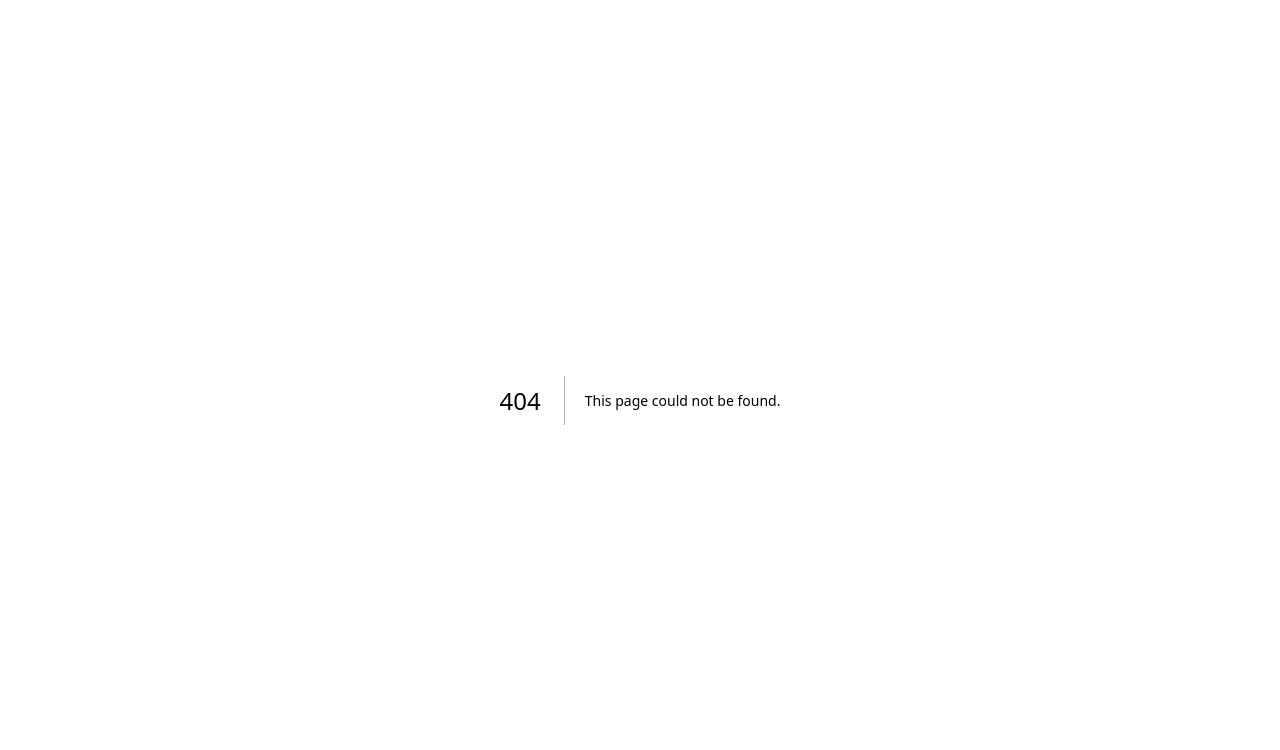
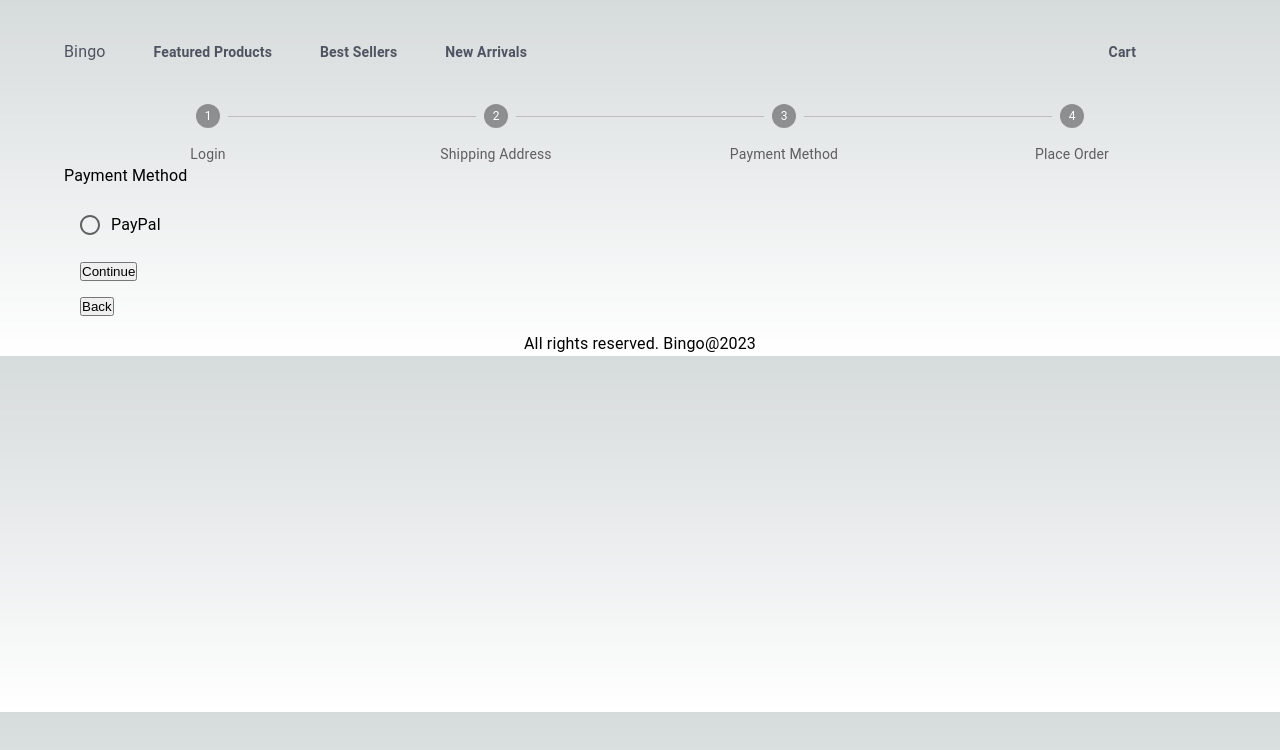
Before and after one commit to ddanieela1/ecommerce-app, a Next.js app: page /payment in a window 1280 px wide. Before the commit this address had no page. Shown: the top 750 px of the page. Built offline with nearby package versions, Linux system fonts and the light colour scheme.

Commit message:
updated payment screen

```diff
--- a/components/checkoutWizard.js
+++ b/components/checkoutWizard.js
@@ -1,7 +1,7 @@
 import { StepLabel, Stepper, Step } from '@mui/material';
 import React from 'react';
 
-export default function checkoutWizard(activeStep = 0) {
+export default function CheckoutWizard(activeStep = 0) {
   return (
     <Stepper activeStep={activeStep} alternativeLabel>
       {['Login', 'Shipping Address', 'Payment Method', 'Place Order'].map(
--- a/pages/cart.js
+++ b/pages/cart.js
@@ -1,7 +1,7 @@
 import NextLink from 'next/link';
 import Image from 'next/image';
 import React, { useContext } from 'react';
-import Layout from '@/components/layout';
+import Layout from '@/components/Layout';
 import { Store } from '@/utils/Store';
 import { useRouter } from 'next/router';
 import axios from 'axios';
--- a/pages/index.js
+++ b/pages/index.js
@@ -8,7 +8,7 @@ import Grid from '@mui/material/Grid';
 import Card from '@mui/material/Card';
 import NextLink from 'next/link';
 import axios from 'axios';
-import Layout from '../components/layout';
+import Layout from '../components/Layout';
 
 import { useContext } from 'react';
 import db from '../utils/db';
--- /dev/null
+++ b/pages/payment.js
@@ -0,0 +1,85 @@
+import Layout from '../components/Layout';
+import Cookies from 'js-cookie';
+import { useRouter } from 'next/router';
+import React, { useContext, useState, useEffect } from 'react';
+
+import { Store } from '../utils/Store';
+import CheckoutWizard from '@/components/checkoutWizard';
+import {
+  FormControlLabel,
+  List,
+  ListItem,
+  Radio,
+  RadioGroup,
+  Typography,
+} from '@mui/material';
+import { Button, FormControl } from '@mui/base';
+import { useSnackbar } from 'notistack';
+
+export default function Payment() {
+  const { enqueueSnackbar, closeSnackbar } = useSnackbar();
+  const router = useRouter();
+  const { paymentMethod, setPaymentMethod } = useState('');
+  const { state, dispatch } = useContext(Store);
+  const {
+    cart: { shippingAddress },
+  } = state;
+
+  // useEffect(() => {
+  //   if (!shippingAddress.address) {
+  //     router.push('/shipping');
+  //   } else {
+  //     setPaymentMethod(Cookies.get('paymentMethod'));
+  //   }
+  // }, []);
+  const submitHandler = (e) => {
+    e.preventDefault();
+  };
+  return (
+    <Layout title="Payment">
+      <CheckoutWizard activeStep={2}></CheckoutWizard>
+      <form onClick={submitHandler}>
+        <Typography>Payment Method</Typography>
+        <List>
+          <ListItem>
+            <FormControl component="fieldset">
+              <RadioGroup
+                aria-label="Payment Method"
+                name="paymentMethod"
+                value={paymentMethod}
+                onChange={(e) => {
+                  setPaymentMethod(e.target.value);
+                }}
+              ></RadioGroup>
+
+              <FormControlLabel
+                label="PayPal"
+                value="PayPal"
+                control={<Radio />}
+              ></FormControlLabel>
+            </FormControl>
+          </ListItem>
+
+          <ListItem>
+            <Button fullWidth type="submit" variant="contained" color="primary">
+              Continue
+            </Button>
+          </ListItem>
+          <ListItem>
+            <Button
+              fullWidth
+              type="submit"
+              variant="outlined"
+              color="primary"
+              onClick={() => {
+                router.push('/shipping');
+              }}
+            >
+              Back
+            </Button>
+          </ListItem>
+        </List>
+      </form>
+    </Layout>
+  );
+}
--- a/pages/product/[slug].js
+++ b/pages/product/[slug].js
@@ -7,7 +7,7 @@ import Image from 'next/image';
 import Link from '@mui/material/Link';
 import List from '@mui/material/List';
 import Grid from '@mui/material/Grid';
-import Layout from '../../components/layout';
+import Layout from '../../components/Layout';
 
 // models
 import Product from '@/models/Product.js';
--- a/pages/signIn.js
+++ b/pages/signIn.js
@@ -29,7 +29,7 @@ import { SettingsSystemDaydreamOutlined } from '@mui/icons-material';
 
 import Cookies from 'js-cookie';
 // import { USER_SIGNIN } from '../utils/Store.js';
-import Layout from '@/components/layout';
+import Layout from '@/components/Layout';
 import { Controller, useForm } from 'react-hook-form';
 import { useSnackbar } from 'notistack';
 
```
Also changed, not shown: pages/shipping.js (+6 -17 lines).
